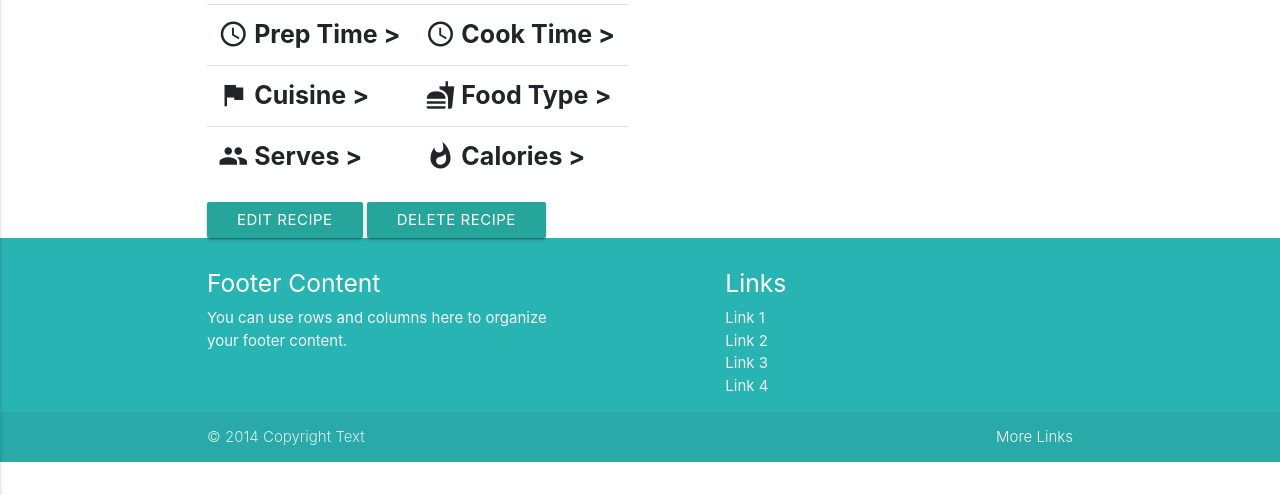
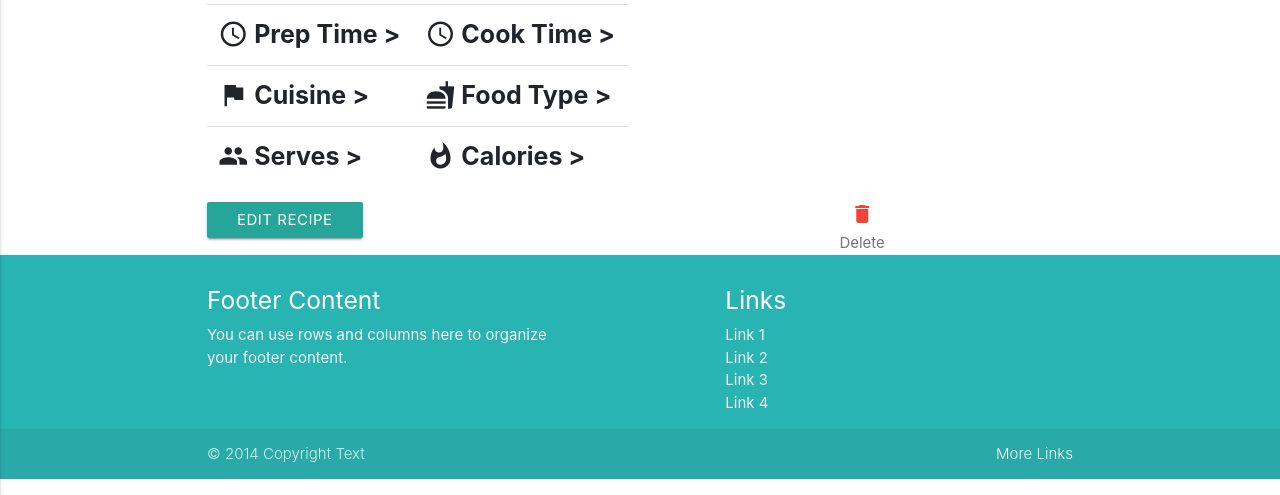
Before and after one commit to DejanHinic/cook_book, a Flask app: template templates/the_recipe.html in a window 1280 px wide. Shown: the part 136-631 px from the top of the page. Run offline with Flask 2, Linux system fonts and the light colour scheme; the template is opened without the code that fills it, so the values that code supplies are empty; some libraries are stand-ins or nearby versions.

Commit message:
delete mode done

```diff
--- a/app.py
+++ b/app.py
@@ -72,6 +72,13 @@ def the_recipe(recipe_id, recipe_title):
             'recipe_title': recipe_title}))
 
 
+""" Removes a recipe from MongoDB """
+@app.route('/delete_recipe/<recipe_id>')
+def delete_recipe(recipe_id):
+    recipes.remove({'_id': ObjectId(recipe_id)})
+    return redirect(url_for('get_recipes'))
+
+
 if __name__ == '__main__':
     app.run(host=os.environ.get('IP'),
             port=int(os.environ.get('PORT', 5000)),
--- a/templates/the_recipe.html
+++ b/templates/the_recipe.html
@@ -1,5 +1,5 @@
 {% extends 'base.html'%} {% block content %}
-            <div class="container">
+    <div class="container">
         <div class="row">
             <div class="col s6">
 
@@ -36,9 +36,14 @@
             </div>
         </div>
         <div class="row">
-            <div class="col">
-                <a href="{{url_for('edit_recipe', recipe_id = recipe._id)}}" class="btn nav-btn btn-primary"> Edit Recipe</a>
-                <button type="button" class="btn nav-btn btn-primary" data-toggle="modal" data-target="#deleteModal"> Delete Recipe </button>
+                <div class="col">
+                    <a href="{{url_for('edit_recipe', recipe_id = recipe._id)}}" class="btn nav-btn btn-primary"> Edit Recipe</a>
+                </div>
+
+            <div class="col s3 center">
+                    <a href="{{url_for('delete_recipe', recipe_id = recipe._id)}}">
+                        <i class="material-icons icons red-text tooltipped " data-position="bottom" data-tooltip="Delete recipe">delete</i> </a>
+                    <div class="grey-text text-darken-1">Delete</div>
             </div>
         </div>
     </div>
```
